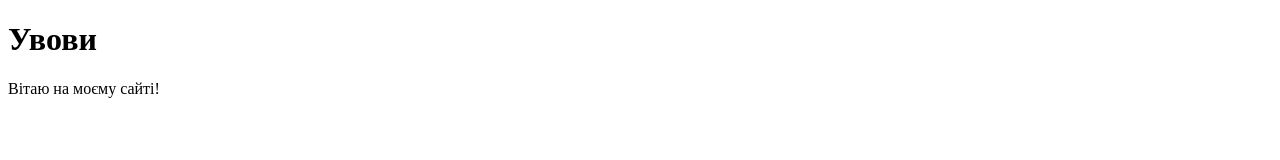
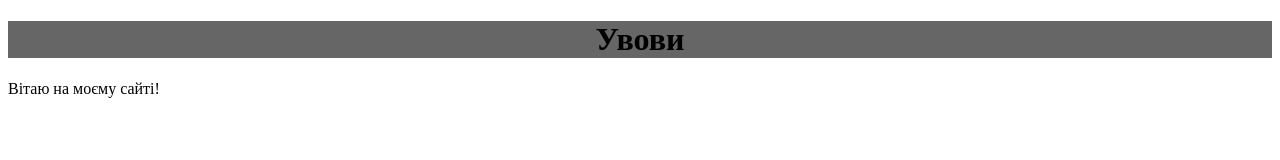
Before and after one commit to VovaTheHuman/VovaTheHuman.github.io, a plain HTML site: page index.html in a window 1280 px wide. Drawn offline with Linux system fonts and the light colour scheme.

Commit message:
Update index.html

```diff
--- a/index.html
+++ b/index.html
@@ -1,5 +1,14 @@
 <!DOCTYPE html>
 <html>
-  <h1> <c> Увови </c> </h1>
+  <style>
+    header {
+      background-color: #666;
+      text-align: center;
+    }
+
+  </style>
+  <header>
+    <h1> Увови </h1>
+  </header>
   <a> Вітаю на моєму сайті!</a>
 </html>
```
